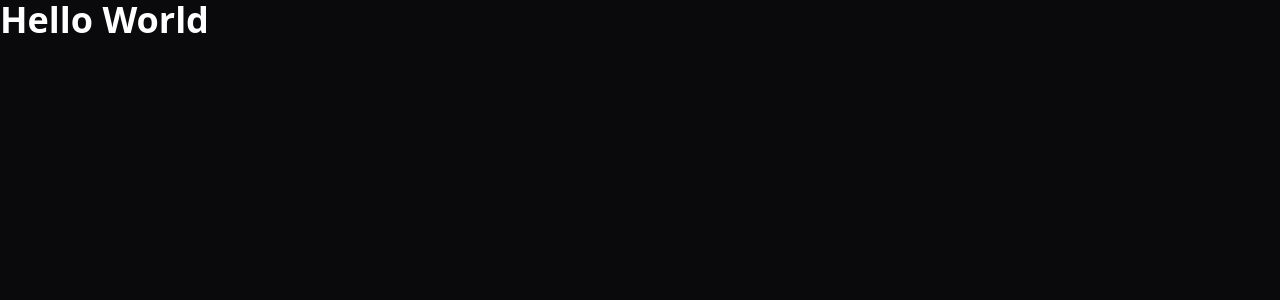
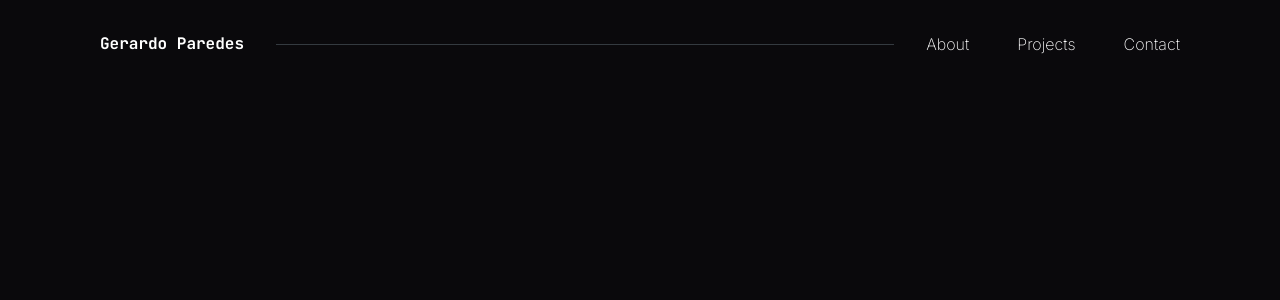
Before and after one commit to gerardopar/my-portfolio, a React (Vite) app: page / in a window 1280 px wide. Shown: the top 300 px of the page. Built offline with nearby package versions, Linux system fonts and the light colour scheme.

Commit message:
setup react router

```diff
--- a/package.json
+++ b/package.json
@@ -13,6 +13,7 @@
     "@tailwindcss/postcss": "^4.1.14",
     "react": "^19.1.1",
     "react-dom": "^19.1.1",
+    "react-router-dom": "^7.9.4",
     "tailwindcss": "^4.1.14"
   },
   "devDependencies": {
--- a/src/App.tsx
+++ b/src/App.tsx
@@ -1,13 +1,13 @@
 import React from "react";
+import { BrowserRouter } from "react-router";
 
-import { Layout } from "./components/layout/Layout";
-import { Hero } from "./components/hero/Hero";
+import Routes from "@routes/Routes";
 
 export const App: React.FC = () => {
   return (
-    <Layout>
-      <Hero />
-    </Layout>
+    <BrowserRouter>
+      <Routes />
+    </BrowserRouter>
   );
 };
 
--- a/src/components/hero/Hero.tsx
+++ b/src/components/hero/Hero.tsx
@@ -1,9 +1,5 @@
 import React from "react";
 
 export const Hero: React.FC = () => {
-  return (
-    <div>
-      <h1 className="text-4xl font-bold text-white">Hello World</h1>
-    </div>
-  );
+  return <div></div>;
 };
--- /dev/null
+++ b/src/components/nav/Nav.tsx
@@ -0,0 +1,21 @@
+import React from "react";
+
+import { Link } from "react-router";
+
+export const Nav: React.FC = () => {
+  return (
+    <nav className="flex gap-12">
+      <Link className="text-white font-inter font-[200]" to="/about">
+        About
+      </Link>
+      <Link className="text-white font-inter font-[200]" to="/projects">
+        Projects
+      </Link>
+      <Link className="text-white font-inter font-[200]" to="/contact">
+        Contact
+      </Link>
+    </nav>
+  );
+};
+
+export default Nav;
--- /dev/null
+++ b/src/components/topbar/Topbar.tsx
@@ -0,0 +1,19 @@
+import React from "react";
+
+import { Nav } from "@components/nav/Nav";
+
+export const Topbar: React.FC = () => {
+  return (
+    <header className="fixed left-0 top-0 h-[50px] w-[100vw] bg-primary-black px-[100px] pt-8 pb-4">
+      <div className="flex items-center justify-between gap-8">
+        <p className="text-white font-jetbrains font-bold">Gerardo Paredes</p>
+        <div className="flex flex-1 items-center justify-center">
+          <div className="w-full h-[.5px] bg-primary-gray" />
+        </div>
+        <Nav />
+      </div>
+    </header>
+  );
+};
+
+export default Topbar;
--- a/src/index.css
+++ b/src/index.css
@@ -7,6 +7,7 @@
   --font-inter: "Inter", sans-serif;
 
   --color-primary-black: #0a090c;
+  --color-primary-gray: #343a40;
 
   --breakpoint-mobile-768: 768px;
   --breakpoint-mobile-640: 640px;
--- a/src/main.tsx
+++ b/src/main.tsx
@@ -1,4 +1,5 @@
 import { StrictMode } from "react";
+
 import { createRoot } from "react-dom/client";
 
 import App from "./App.tsx";
--- /dev/null
+++ b/src/pages/Home.tsx
@@ -0,0 +1,16 @@
+import React from "react";
+
+import { Topbar } from "@components/topbar/Topbar";
+import { Layout } from "@components/layout/Layout";
+import { Hero } from "@components/hero/Hero";
+
+export const Home: React.FC = () => {
+  return (
+    <Layout>
+      <Topbar />
+      <Hero />
+    </Layout>
+  );
+};
+
+export default Home;
--- /dev/null
+++ b/src/routes/Routes.tsx
@@ -0,0 +1,11 @@
+import { Routes, Route } from "react-router-dom";
+
+import { Home } from "@pages/Home";
+
+export default function App() {
+  return (
+    <Routes>
+      <Route path="/" element={<Home />} />
+    </Routes>
+  );
+}
--- a/tsconfig.app.json
+++ b/tsconfig.app.json
@@ -27,7 +27,9 @@
     "baseUrl": ".",
     "paths": {
       "@/*": ["src/*"],
-      "@components/*": ["src/components/*"]
+      "@components/*": ["src/components/*"],
+      "@pages/*": ["src/pages/*"],
+      "@routes/*": ["src/routes/*"]
     }
   },
   "include": ["src"]
```
Also changed, not shown: 1 other file (tests, documents, lock files or other folders).
